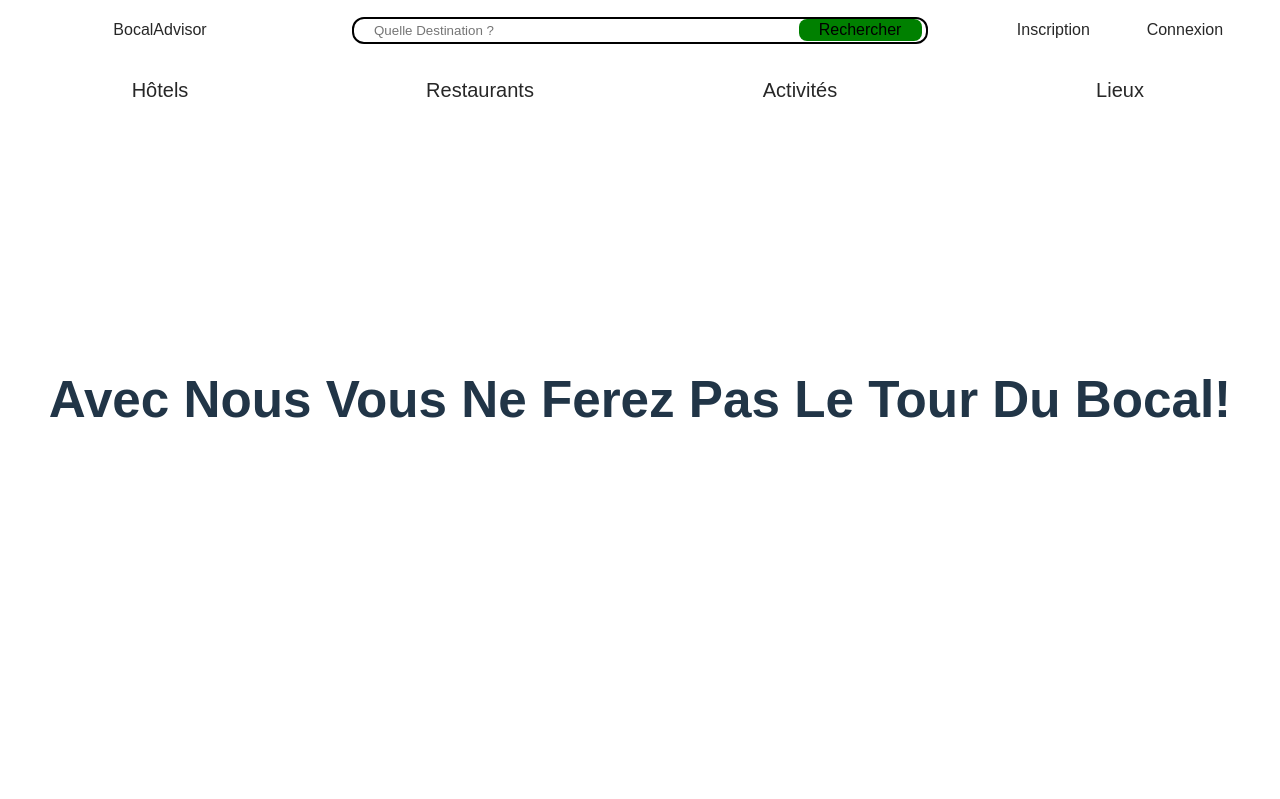
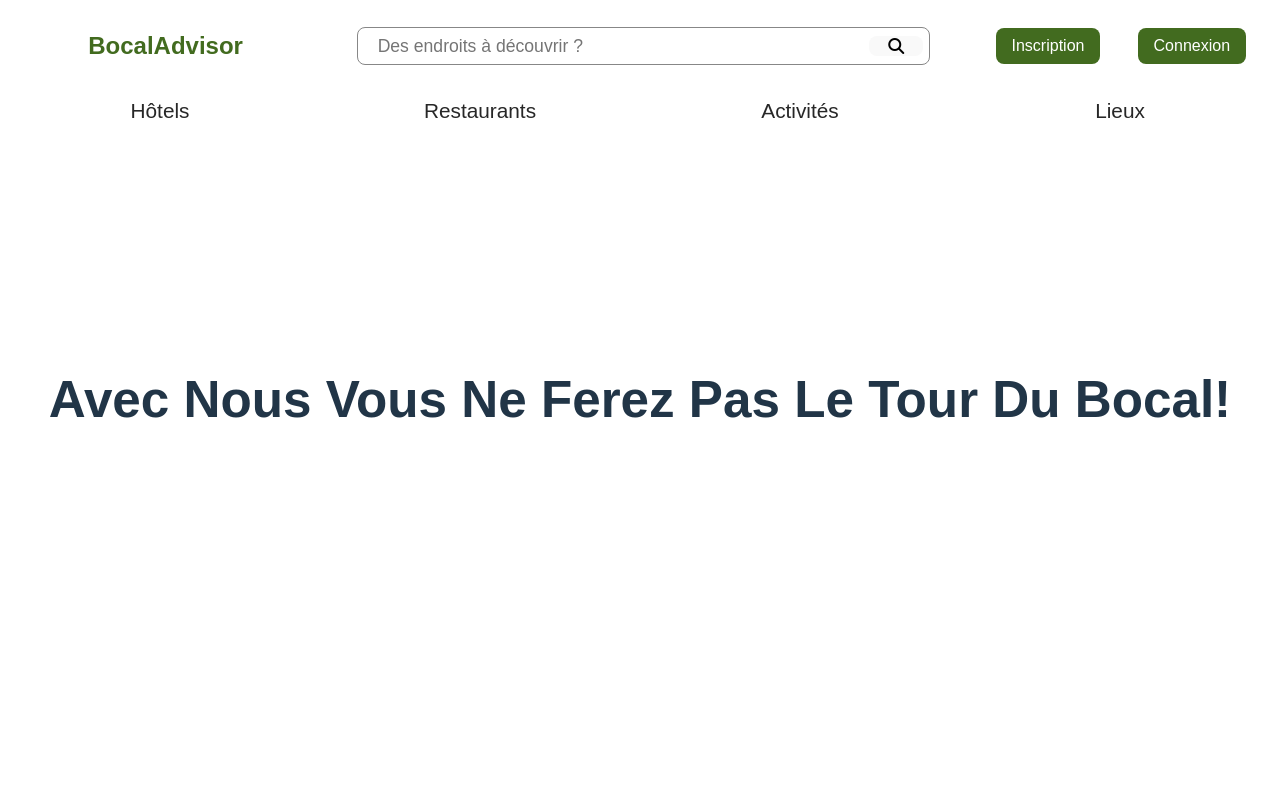
Before and after one commit to vsantidev/Bocal-Advisor-Client, a React (Vite) app: page / in a window 1280 px wide. Shown: the top 799 px of the page. Built offline with nearby package versions, Linux system fonts and the light colour scheme.

Commit message:
ID-4 : 1ère màj css Navbar + filter nav

```diff
--- a/src/components/navFilter/navFilter.css
+++ b/src/components/navFilter/navFilter.css
@@ -17,12 +17,17 @@
     height: 100%;
     width: 25%;
 }
+
 .littleFilter a {
-    font-size: 20px;
+    font-size: 1.3rem;
 }
+
 .littleFilter .linkFilter:hover {
-    background-color: green;
+    /* background-color: #182A10; */
+    border-bottom: .2rem solid #426B1F;
+    padding-bottom: .2rem;
 }
-.littleFilter .linkFilter:hover a {
+
+/* .littleFilter .linkFilter:hover a {
     color: white;
-}
+} */
--- a/src/components/search/search.css
+++ b/src/components/search/search.css
@@ -14,22 +14,25 @@
 .search form input {
     height: 90%;
     width: 90%;
+    padding: 1.1rem;
+    font-size: 1.1rem;
     background-color: rgba(240, 248, 255, 0);
-    border-radius: 12px;
-    border: 2px solid black;
+    border-radius: 8px;
+    border: .1rem solid rgb(135, 135, 135);
     box-sizing: border-box;
     padding-left: 20px;
     outline: none;
+    text-transform: initial;
 }
 .search form button{
     position: absolute;
     right: 6%;
     height: 60%;
-    background-color: green;
     display: flex;
     justify-content: center;
     align-items: center;
+    border: none;
 }
-.search form button:hover{
-    background-color: springgreen;
-}
+/* .search form button:hover{
+    background-color: #426B1F;
+} */
--- a/src/components/search/search.jsx
+++ b/src/components/search/search.jsx
@@ -4,8 +4,8 @@ function Search() {
   return (
     <div className="search">
       <form action="" method="post">
-        <input type="text" name="search" placeholder="quelle destination ?" />
-        <button type="submit">rechercher</button>
+        <input type="text" name="search" placeholder="Des endroits à découvrir ?" />
+        <button type="submit" className="fa-solid fa-magnifying-glass"></button>
       </form>
     </div>
   );
--- a/src/index.css
+++ b/src/index.css
@@ -21,6 +21,13 @@
 a:hover {
   color: #535bf2;
 } */
+
+
+
+html {
+  /* font-size: 70.5%; */
+  overflow-x: hidden;
+}
 
 body {
   margin: 0;
--- a/src/layouts/navbar/Navbar.jsx
+++ b/src/layouts/navbar/Navbar.jsx
@@ -8,7 +8,7 @@ export default function Navbar() {
     <div className="navbar">
       <div className="home">
         <nav>
-          <Link to="/">BocalAdvisor</Link>
+          <Link to="/" className="brand">BocalAdvisor</Link>
         </nav>
       </div>
 
@@ -18,10 +18,10 @@ export default function Navbar() {
 
       <div className="login">
         <nav>
-          <Link to="/register">Inscription</Link>
+          <Link to="/register" className="login-title">Inscription</Link>
         </nav>
         <nav>
-          <Link to="/login">Connexion</Link>
+          <Link to="/login" className="login-title">Connexion</Link>
         </nav>
       </div>
     </div>
--- a/src/layouts/navbar/navbar.css
+++ b/src/layouts/navbar/navbar.css
@@ -10,8 +10,17 @@
     flex-direction: row;
     align-items: center;
     justify-content: space-evenly;
+    padding: 1rem .2rem;
 
 }
+
+.brand {
+    font-size: 1.5rem;
+    font-weight: bolder;
+    margin-right: auto;
+    color: #426B1F;
+}
+
 .home,
 .login{
     height: 100%;
@@ -19,7 +28,16 @@
     display: flex;
     align-items: center;
     justify-content: center;
+    gap: .2rem;
 }
+
+.login-title {
+    background-color: #426B1F;
+    color: white;
+    padding: .4rem 1rem;
+    border-radius: 8px;
+}
+
 .searchContainer{
     height: 100%;
     width: 50%;
```
